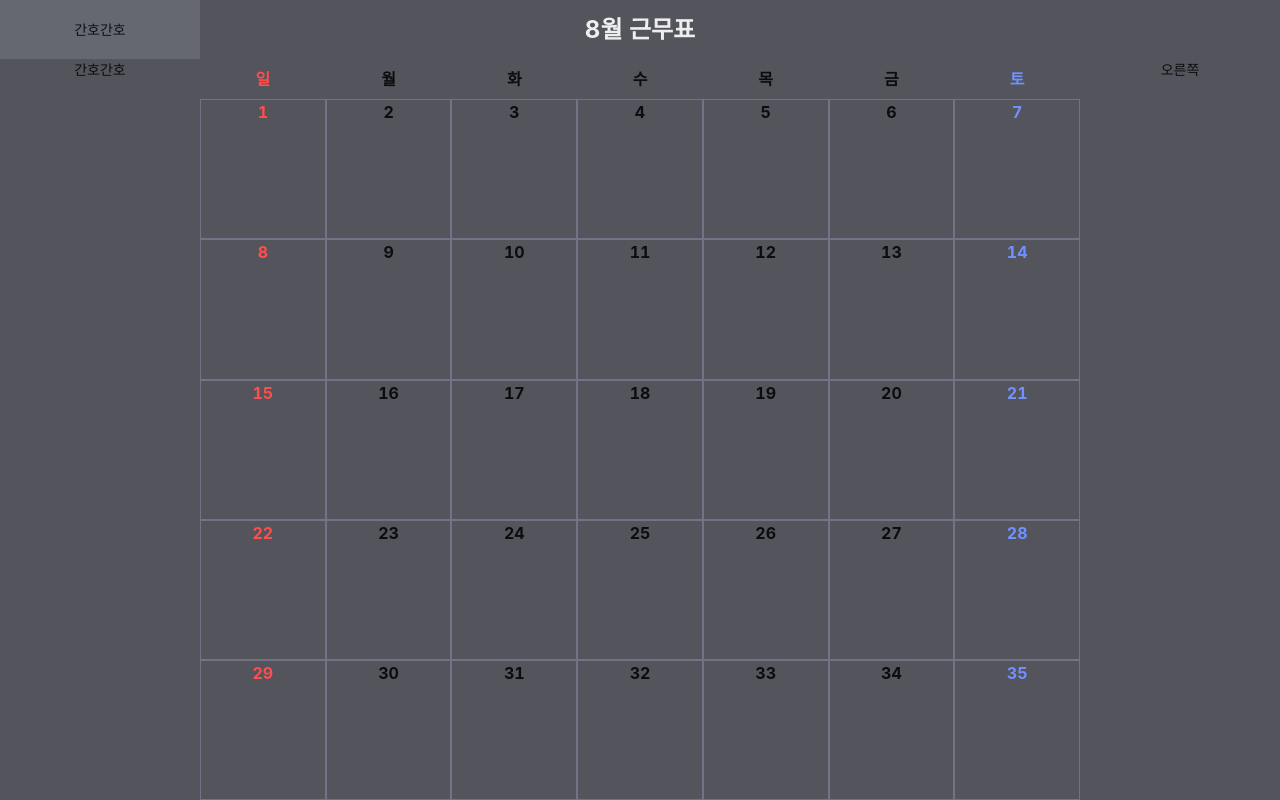
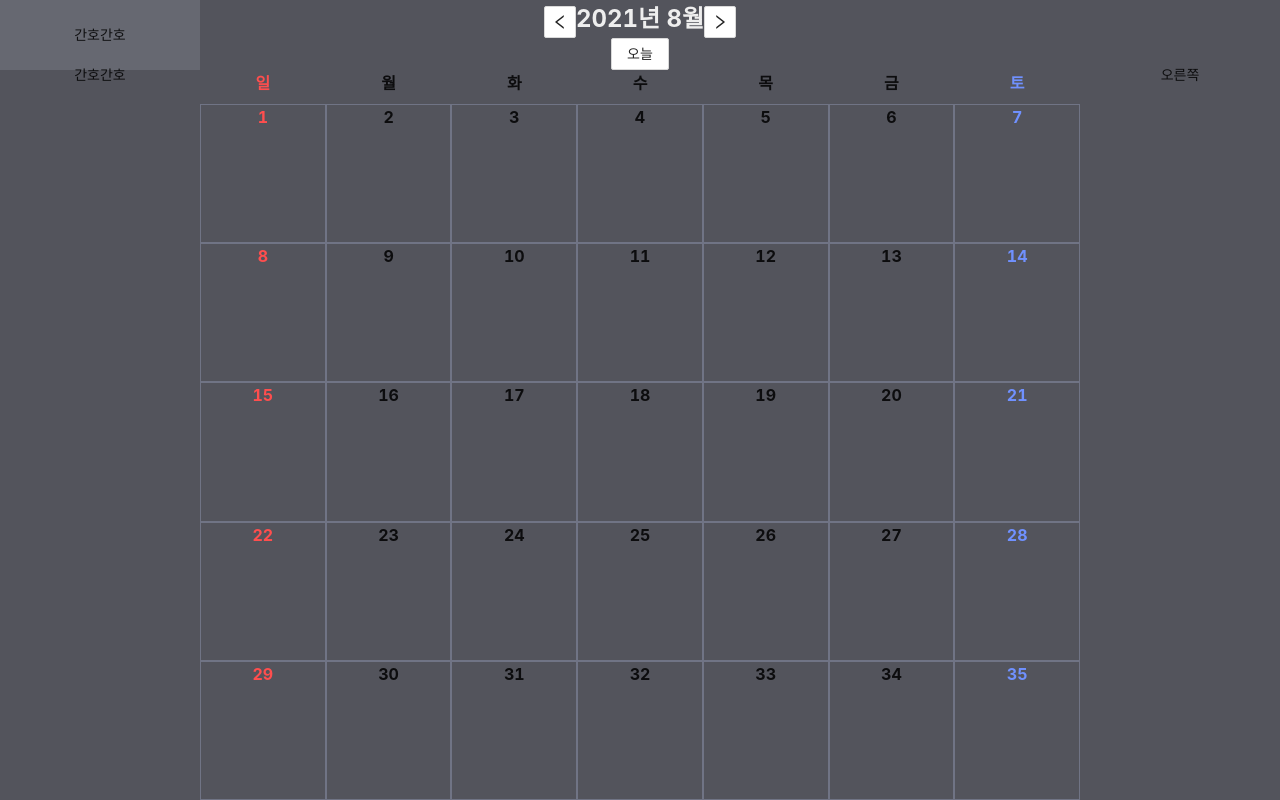
Before and after one commit to 0407chan/GanhoGanho, a React (Create React App) app: page / in a window 1280 px wide. Built offline with nearby package versions, Linux system fonts and the light colour scheme.

Commit message:
[5] 달력 날짜 옮기는 기능 추가

```diff
--- a/src/containers/MainContainer/MainContainer.tsx
+++ b/src/containers/MainContainer/MainContainer.tsx
@@ -1,22 +1,40 @@
 import Calendar from '@/components/Calendar'
-import { format } from 'date-fns'
-import React from 'react'
+import LeftOutlined from '@ant-design/icons/LeftOutlined'
+import RightOutlined from '@ant-design/icons/RightOutlined'
+import { addMonths, subMonths } from 'date-fns'
+import format from 'date-fns/format'
+import React, { useState } from 'react'
 import * as S from './style'
 const MainContainer: React.FC = () => {
+  const [currentDate, setCurrentDate] = useState<Date>(new Date())
+
+  const onPrevMonth = () => {
+    setCurrentDate(subMonths(currentDate, 1))
+  }
+  const onNextMonth = () => {
+    setCurrentDate(addMonths(currentDate, 1))
+  }
+  const onToday = () => {
+    setCurrentDate(new Date())
+  }
   return (
     <S.Container>
       <S.HeaderWrapper>
         <S.HeaderLeft>간호간호</S.HeaderLeft>
         <S.HeaderCenter>
-          {format(new Date(), 'M')}
-          <span>월 근무표</span>
+          <div>
+            <S.CalendarButton icon={<LeftOutlined />} onClick={onPrevMonth} />
+            {format(currentDate, 'yyyy년 M월')}
+            <S.CalendarButton icon={<RightOutlined />} onClick={onNextMonth} />
+          </div>
+          <S.CalendarButton onClick={onToday}>오늘</S.CalendarButton>
         </S.HeaderCenter>
         <S.HeaderLeft />
       </S.HeaderWrapper>
       <S.ContentWrapper>
         <S.ContentLeft>간호간호</S.ContentLeft>
         <S.ContentCenter>
-          <Calendar />
+          <Calendar currentDate={currentDate} />
         </S.ContentCenter>
         <S.ContentLeft>오른쪽</S.ContentLeft>
       </S.ContentWrapper>
--- a/src/containers/MainContainer/style.tsx
+++ b/src/containers/MainContainer/style.tsx
@@ -1,3 +1,4 @@
+import Button from 'antd/lib/button'
 import styled from 'styled-components'
 
 export const Container = styled.div`
@@ -27,6 +28,7 @@ export const HeaderLeft = styled.div`
 `
 export const HeaderCenter = styled.div`
   display: flex;
+  flex-direction: column;
   justify-content: center;
   align-items: center;
   width: 100%;
@@ -39,6 +41,9 @@ export const HeaderCenter = styled.div`
     background-color: #666871;
   }
 `
+
+export const CalendarButton = styled(Button)``
+
 export const HeaderRight = styled.div`
   display: flex;
   justify-content: center;
```
